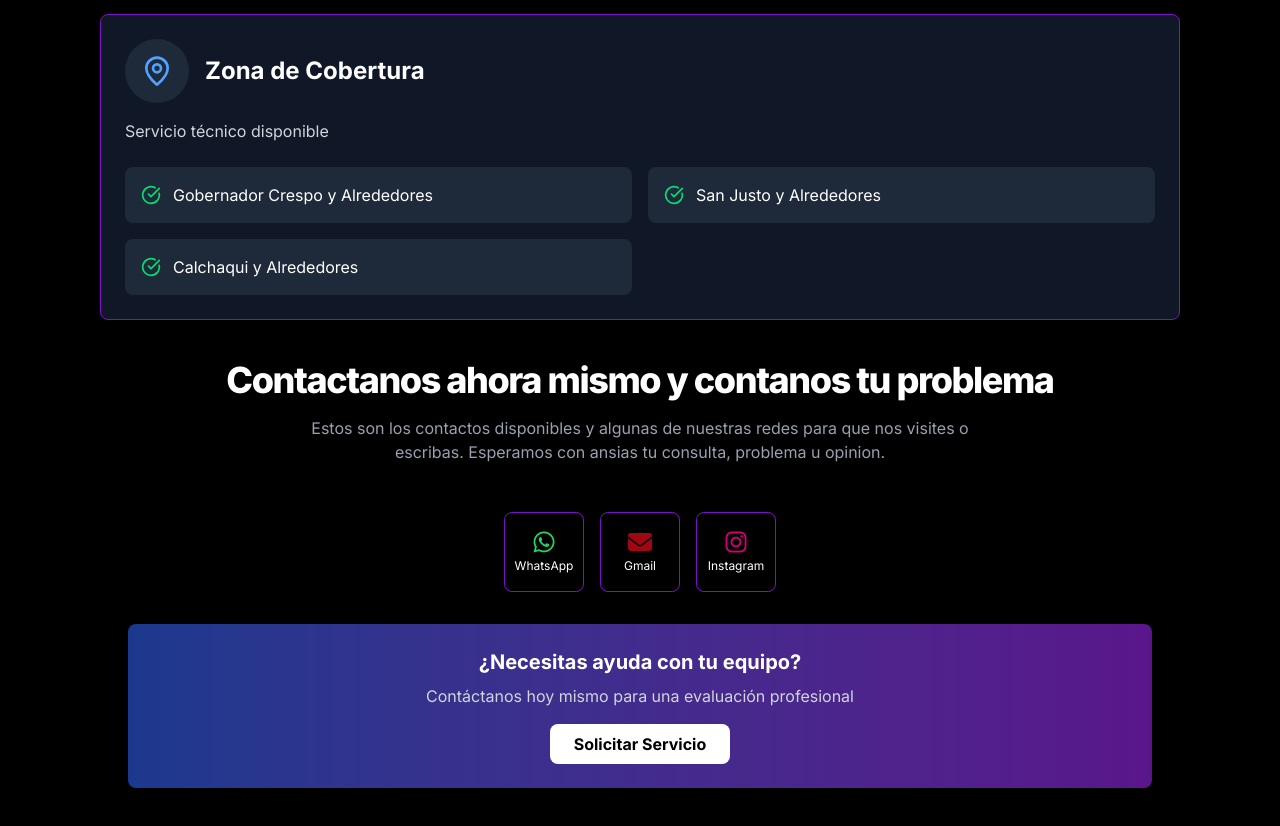
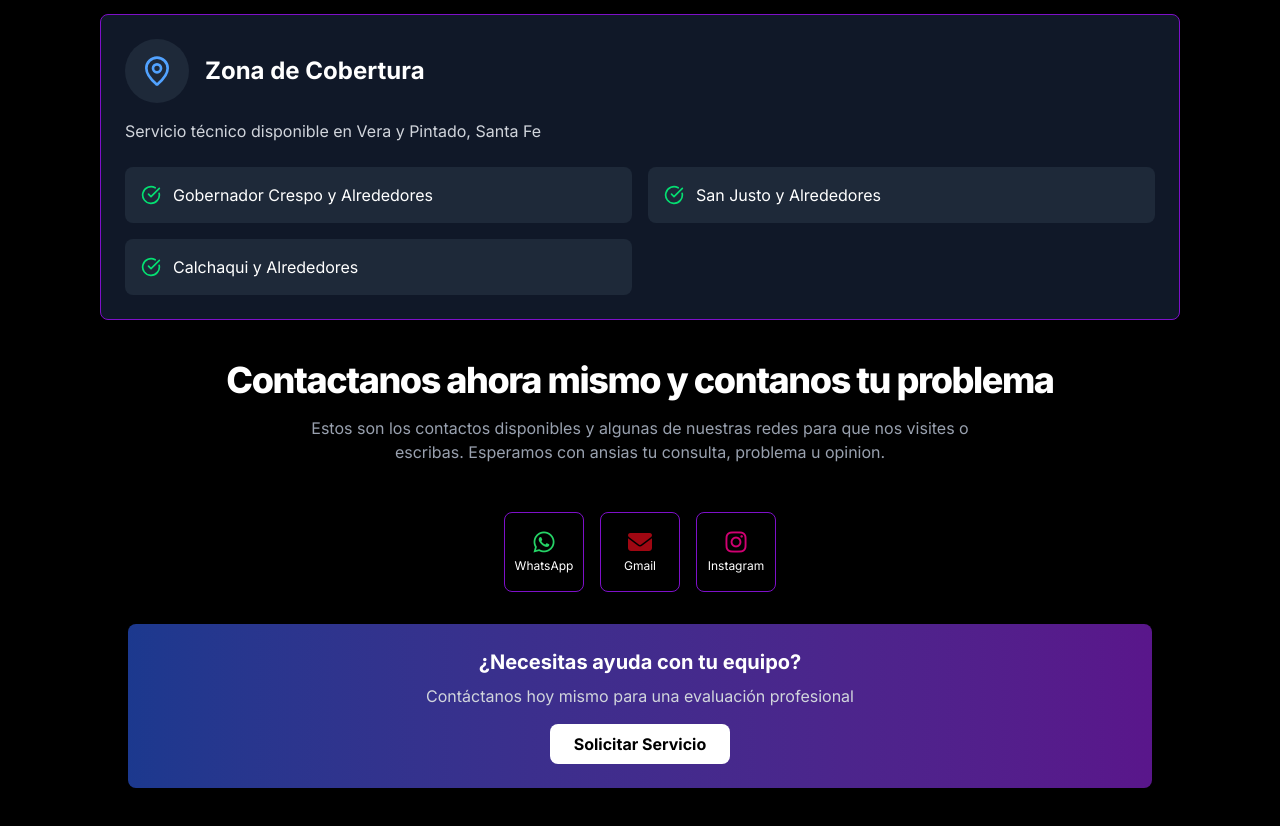
Before and after one commit to fede-bustamantee/CodeLab, a Next.js app: page / in a window 1280 px wide. Shown: the part 2193-3019 px from the top of the page. Built offline with nearby package versions, Linux system fonts and the light colour scheme.

Commit message:
ultimos ajustes

```diff
--- a/src/data/tabContent.js
+++ b/src/data/tabContent.js
@@ -4,7 +4,7 @@ export const tabContent = {
   cobertura: {
     title: "Zona de Cobertura",
     icon: <MapPin className="w-8 h-8 text-blue-400" />,
-    description: "Servicio técnico disponible",
+    description: "Servicio técnico disponible en Vera y Pintado, Santa Fe",
     items: [
       "Gobernador Crespo y Alrededores",
       "San Justo y Alrededores",
@@ -27,7 +27,7 @@ export const tabContent = {
     description: "Contamos con las certificaciones o títulos",
     items: [
       "Técnico Superior en Desarrollo de Software",
-      "Tecnico Superior en Infraestructura"
+      "Técnico en Reparación y Diagnósticos"
     ]
   }
 };
```
